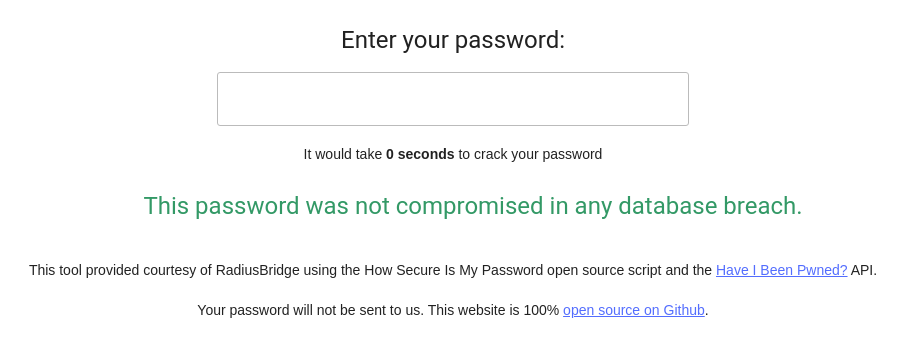
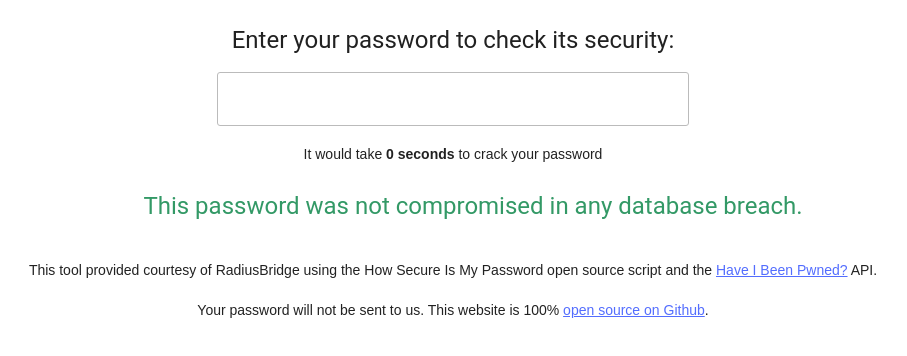
Before and after one commit to valynda/passwordsecurity.info, a plain HTML site: page index.html in a window 1280 px wide. Shown: the whole page, without its empty margins (187-1094 px from the left). Drawn offline with nearby package versions, Linux system fonts and the light colour scheme.

Commit message:
formatting text

```diff
--- a/index.html
+++ b/index.html
@@ -23,7 +23,7 @@
   <main class="mdl-layout__content">
     <div class="page-content">
 
-          <h4 style="text-align: center;">Enter your password:</h4>
+          <h4 style="text-align: center;">Enter your password to check its security:</h4>
           <p style="text-align: center;"><!--<label>Write your password in this box</label>-->
           <input id="password-box" type="password" onkeyup="passwordKeyPress()" /></p>
           <p style="text-align: center;">It would take&nbsp;<strong id="password-time">0 seconds</strong> to crack your password</p>
```
